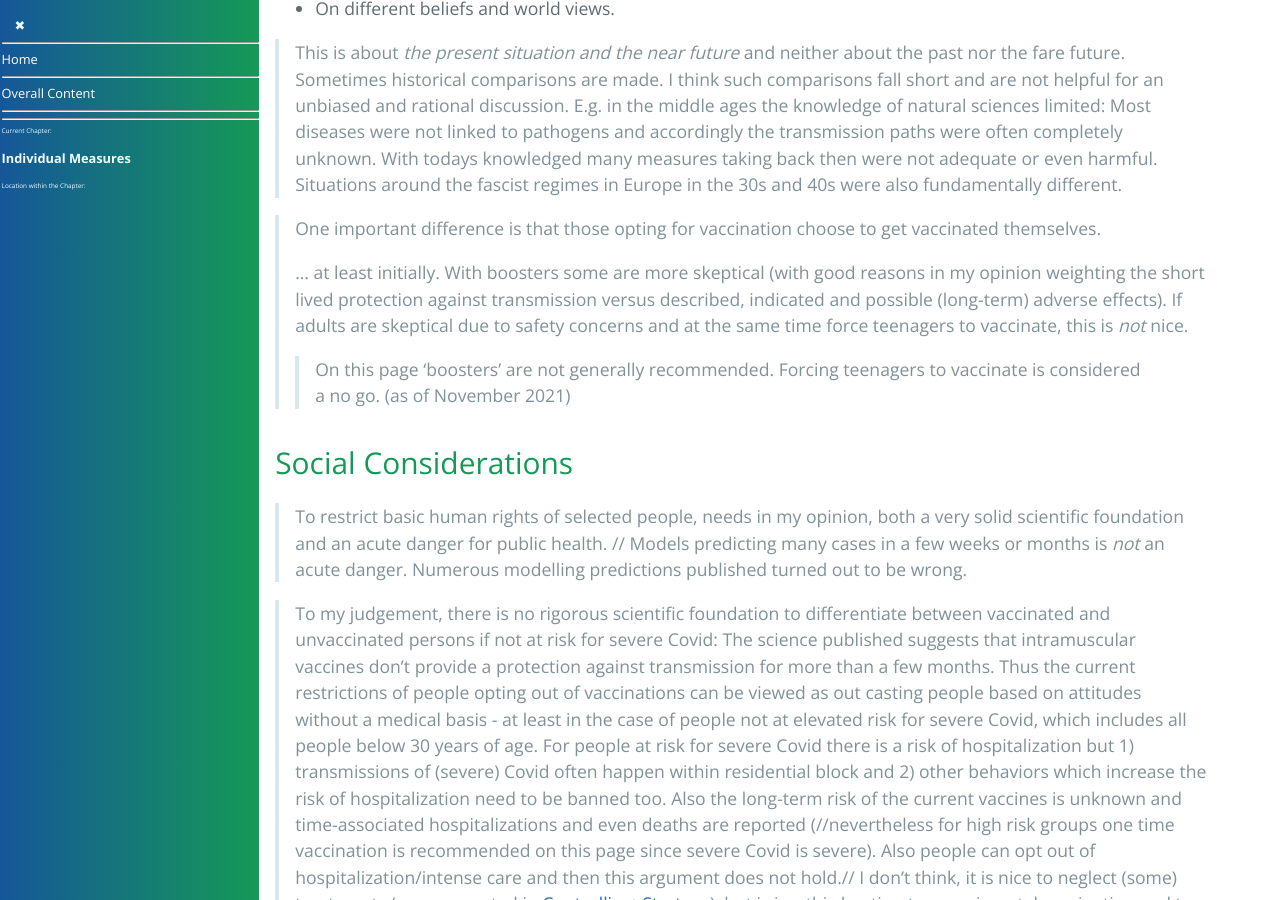
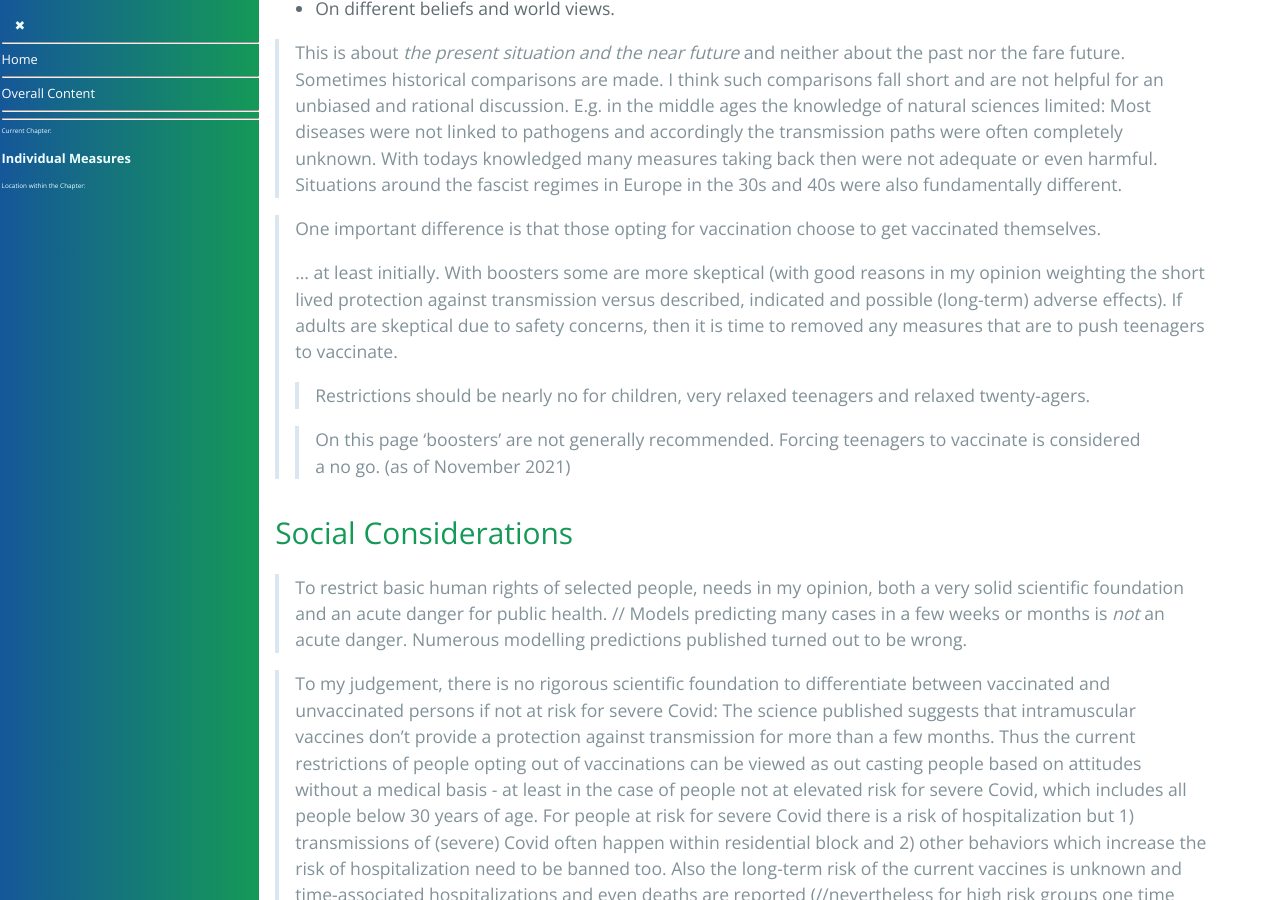
Before and after one commit to forestgrape/coronavirus, a Jekyll site: the page built from 7_social/individual_measures.md, in a window 1280 px wide and 900 px high, scrolled down 1271 px. Built offline with Jekyll 4.4.1, drawn with Linux system fonts in a browser that asks for light colours; our own code applies the rules of GitHub Pages for plain Markdown files.

Commit message:
formulations

```diff
--- a/7_social/individual_measures.md
+++ b/7_social/individual_measures.md
@@ -32,7 +32,9 @@ Relevant moral questions are:
 
 > One important difference is that those opting for vaccination choose to get vaccinated themselves.
 >
-> ... at least initially. With boosters some are more skeptical (with good reasons in my opinion weighting the short lived protection against transmission versus described, indicated and possible (long-term) adverse effects). If adults are skeptical due to safety concerns and at the same time force teenagers to vaccinate, this is *not* nice.
+> ... at least initially. With boosters some are more skeptical (with good reasons in my opinion weighting the short lived protection against transmission versus described, indicated and possible (long-term) adverse effects). If adults are skeptical due to safety concerns, then it is time to removed any measures that are to push teenagers to vaccinate.
+>
+>> Restrictions should be nearly no for children, very relaxed teenagers and relaxed twenty-agers.
 >
 >>On this page 'boosters' are not generally recommended. Forcing teenagers to vaccinate is considered a no go. (as of November 2021)
 
```
